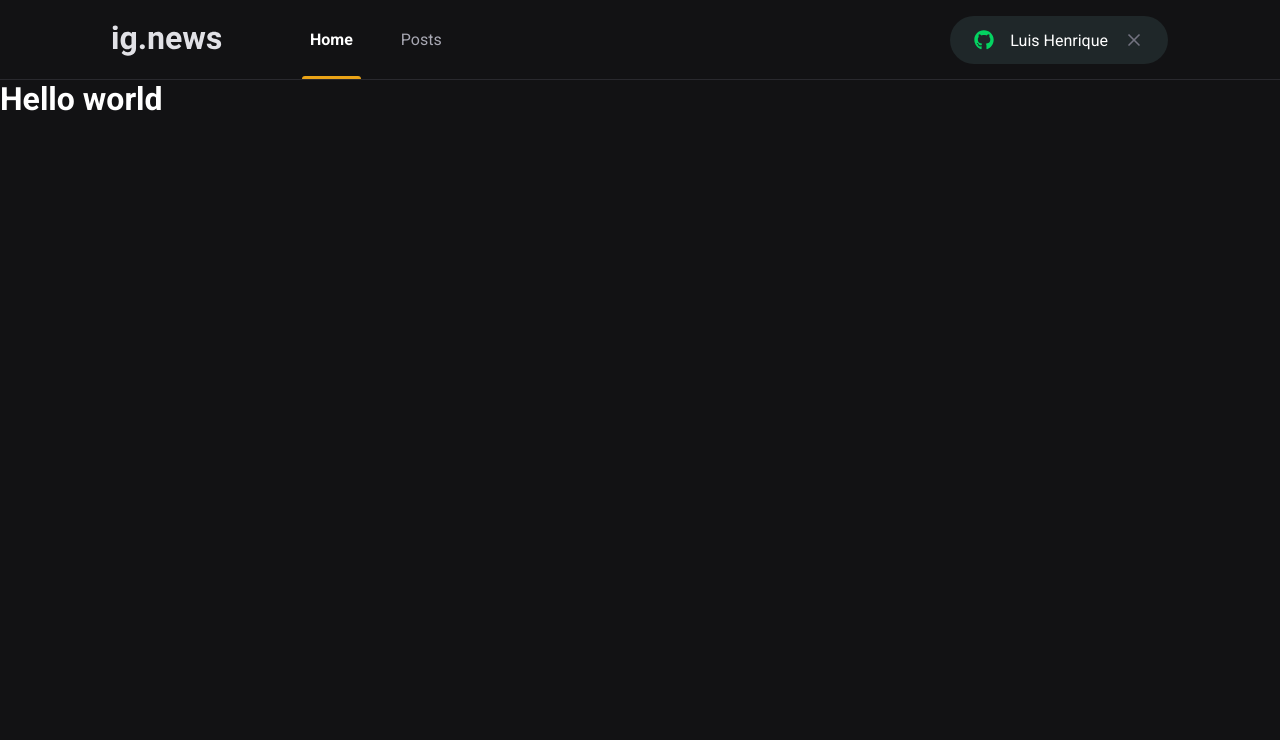
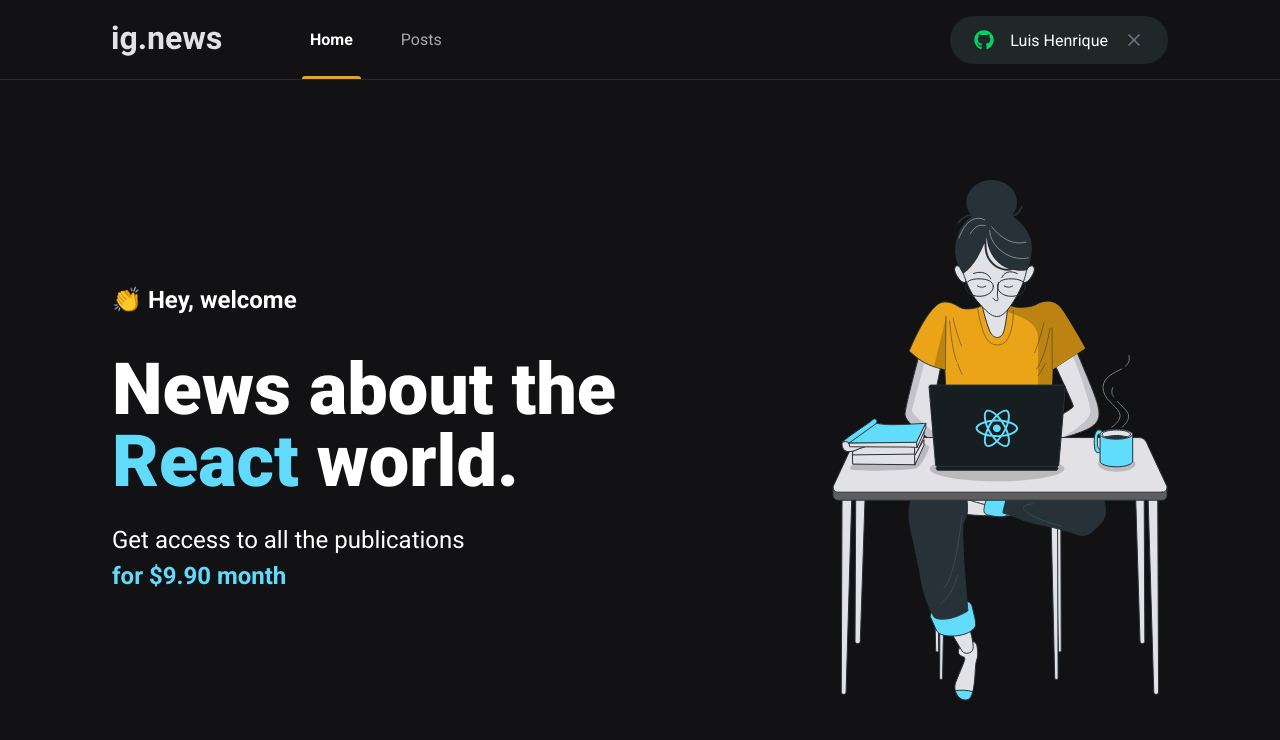
Before and after one commit to junimhs/ig.news, a Next.js app: page / in a window 1280 px wide. Shown: the top 740 px of the page. Built offline with nearby package versions, Linux system fonts and the light colour scheme; a web font is replaced by a local one.

Commit message:
create home page

```diff
--- /dev/null
+++ b/src/pages/home.module.scss
@@ -0,0 +1,41 @@
+.contentContainer {
+  max-width: 1120px;
+  margin: 0 auto;
+  padding: 0 2rem;
+  height: calc(100vh - 5rem);
+
+  display: flex;
+  justify-content: space-between;
+  align-items: center;
+}
+
+.hero {
+  max-width: 600px;
+
+  > span {
+    font-size: 1.5rem;
+    font-weight: bold;
+  }
+
+  h1 {
+    font-size: 4.5rem;
+    line-height: 4.5rem;
+    font-weight: 900;
+    margin-top: 2.5rem;
+
+    span {
+      color: var(--cyan-500);
+    }
+  }
+
+  p {
+    margin-top: 1.5rem;
+    font-size: 1.5rem;
+    line-height: 2.25rem;
+
+    span {
+      color: var(--cyan-500);
+      font-weight: bold;
+    }
+  }
+}
--- a/src/pages/index.tsx
+++ b/src/pages/index.tsx
@@ -1,7 +1,22 @@
 import type { NextPage } from "next";
+import styles from "./home.module.scss";
 
 const Home: NextPage = () => {
-  return <h1>Hello world</h1>;
+  return (
+    <main className={styles.contentContainer}>
+      <section className={styles.hero}>
+        <span>👏 Hey, welcome</span>
+        <h1>
+          News about the <span>React</span> world.
+        </h1>
+        <p>
+          Get access to all the publications <br />
+          <span>for $9.90 month</span>
+        </p>
+      </section>
+      <img src="/images/avatar.svg" alt="Girl coding" />
+    </main>
+  );
 };
 
 export default Home;
```
